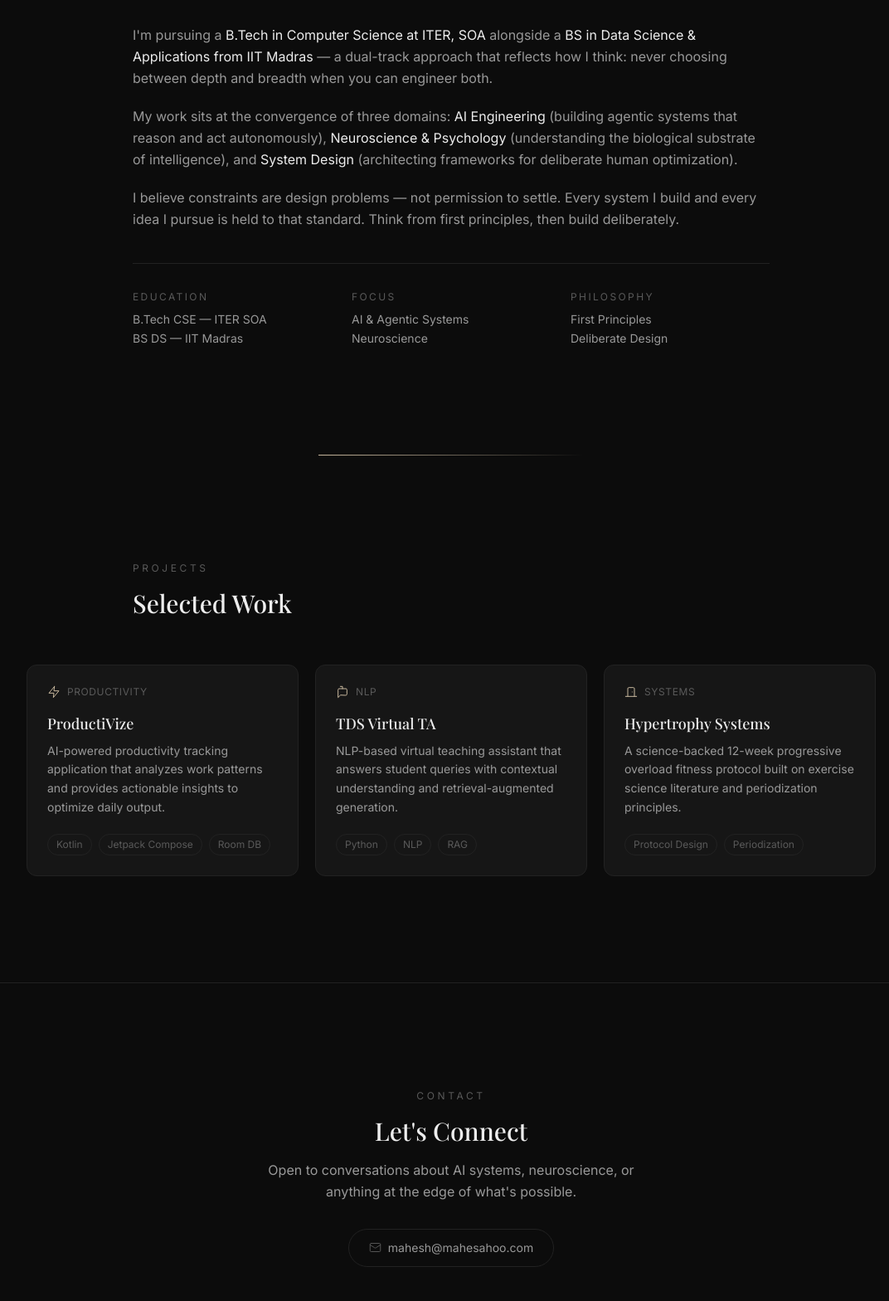
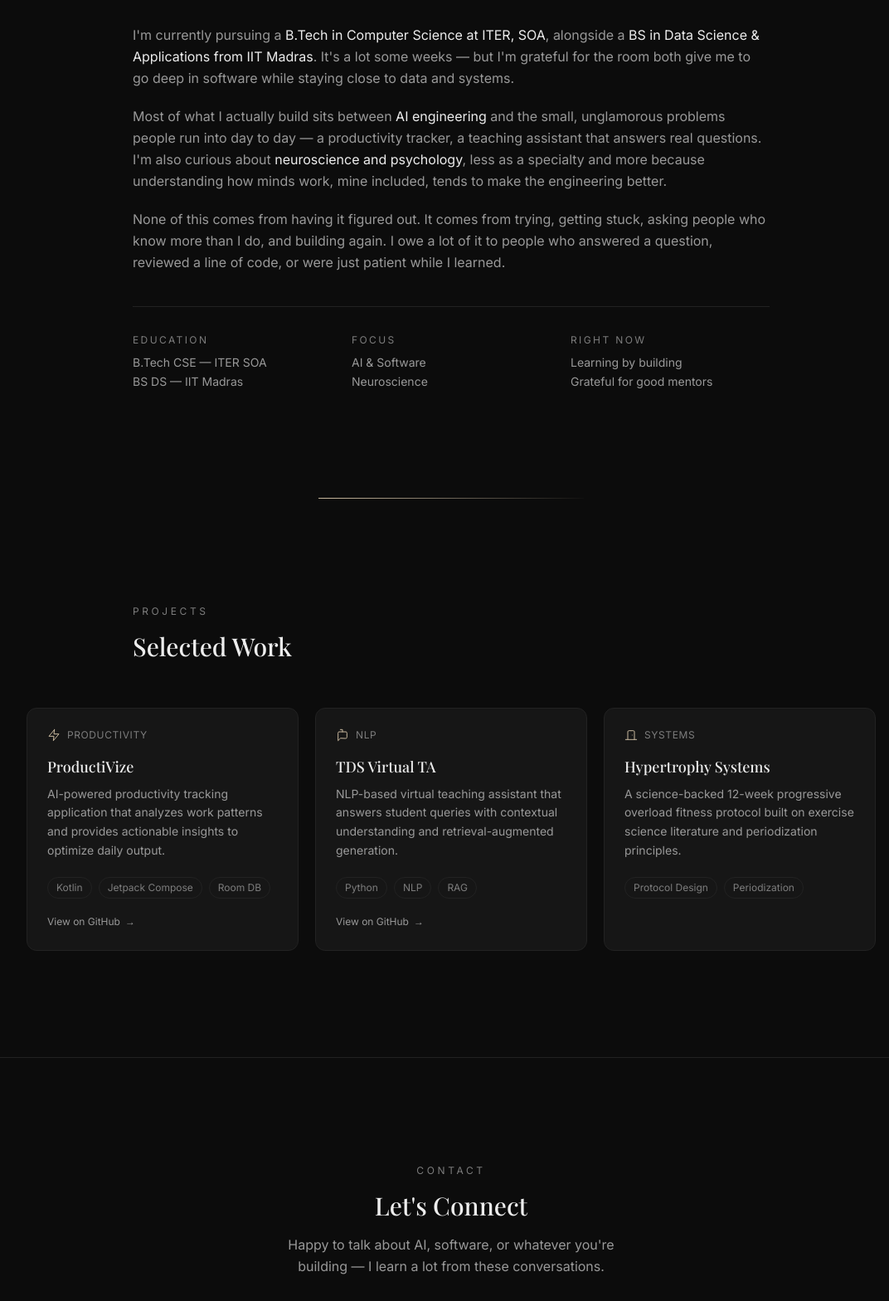
Before and after one commit to mahesahoo/mahesahoo.github.io, a website: page index.html in a window 1280 px wide. Shown: the part 1000-2568 px from the top of the page at 83% size, without its empty margins (96-1168 px from the left). Drawn offline with nearby package versions, Linux system fonts and the light colour scheme; a web font is replaced by a local one.

Commit message:
Compile Tailwind locally, fix a11y contrast, rewrite copy tone
- Replace Tailwind CDN with a locally compiled, minified styles.css
  (no runtime dependency on cdn.tailwindcss.com, no console warning).
  Source lives in src/input.css; see README for the rebuild command.
- Fix WCAG AA contrast failures on --text-muted (was ~2.4:1 light /
  ~2.8:1 dark; now >=4.5:1 in both themes).
- Add GitHub links to the ProductiVize and TDS Virtual TA project cards.
- Add favicon.svg, canonical link, and Open Graph/Twitter meta tags
  for social link previews.
- Make the footer copyright year dynamic instead of hardcoded.
- Rewrite hero/about/footer copy for a more grounded, grateful tone
  instead of the earlier grandiose framing.

```diff
--- a/index.html
+++ b/index.html
@@ -3,248 +3,30 @@
 <head>
   <meta charset="UTF-8" />
   <meta name="viewport" content="width=device-width, initial-scale=1.0" />
-  <title>Mahesh — Multipotentialite Explorer</title>
-  <meta name="description" content="Mahesh — Building Agentic Systems & Exploring Human Potential. AI Engineering, Neuroscience, and System Design." />
+  <title>Mahesh — Student & Builder</title>
+  <meta name="description" content="Mahesh — computer science student building in AI and software, curious about how minds work." />
   <meta name="theme-color" content="#0c0c0c" />
+
+  <!-- Favicon -->
+  <link rel="icon" type="image/svg+xml" href="favicon.svg" />
+  <link rel="apple-touch-icon" href="profile.png" />
+
+  <!-- Canonical + social preview -->
+  <link rel="canonical" href="https://mahesahoo.com/" />
+  <meta property="og:type" content="website" />
+  <meta property="og:url" content="https://mahesahoo.com/" />
+  <meta property="og:title" content="Mahesh — Student & Builder" />
+  <meta property="og:description" content="Computer science student building in AI and software. Grateful for the chance to learn by doing." />
+  <meta property="og:image" content="https://mahesahoo.com/profile.png" />
+  <meta name="twitter:card" content="summary" />
+  <meta name="twitter:title" content="Mahesh — Student & Builder" />
+  <meta name="twitter:description" content="Computer science student building in AI and software. Grateful for the chance to learn by doing." />
+  <meta name="twitter:image" content="https://mahesahoo.com/profile.png" />
+
   <link rel="preconnect" href="https://fonts.googleapis.com" />
   <link rel="preconnect" href="https://fonts.gstatic.com" crossorigin />
   <link href="https://fonts.googleapis.com/css2?family=Playfair+Display:ital,wght@0,400;0,500;0,600;0,700;1,400&family=Inter:wght@300;400;500;600&display=swap" rel="stylesheet" />
-  <script src="https://cdn.tailwindcss.com"></script>
-  <script>
-    tailwind.config = {
-      theme: {
-        extend: {
-          colors: {
-            surface: 'var(--surface)',
-            surfaceLight: 'var(--surface-light)',
-            surfaceCard: 'var(--surface-card)',
-            border: 'var(--border)',
-            borderHover: 'var(--border-hover)',
-            textPrimary: 'var(--text-primary)',
-            textSecondary: 'var(--text-secondary)',
-            textMuted: 'var(--text-muted)',
-            accent: 'var(--accent)',
-          },
-          fontFamily: {
-            serif: ['Playfair Display', 'Georgia', 'serif'],
-            sans: ['Inter', 'system-ui', 'sans-serif'],
-          },
-        },
-      },
-    }
-  </script>
-  <style>
-    :root {
-      --surface: #fafaf8;
-      --surface-light: #f3f3f0;
-      --surface-card: #ffffff;
-      --border: #e8e8e4;
-      --border-hover: #d4d4cf;
-      --text-primary: #1a1a1a;
-      --text-secondary: #6b6b6b;
-      --text-muted: #a3a3a0;
-      --accent: #8b7355;
-      --nav-glass: rgba(250, 250, 248, 0.8);
-      --ring-a: #e8e8e4;
-      --ring-b: #d4d4cf;
-      --card-shadow: rgba(0, 0, 0, 0.06);
-      --selection-bg: rgba(139, 115, 85, 0.15);
-      --scrollbar-track: #fafaf8;
-      --scrollbar-thumb: #d4d4cf;
-      --scrollbar-hover: #b5b5b0;
-    }
-
-    html.dark {
-      --surface: #0c0c0c;
-      --surface-light: #121212;
-      --surface-card: #161616;
-      --border: #222222;
-      --border-hover: #2e2e2e;
-      --text-primary: #ededed;
-      --text-secondary: #999999;
-      --text-muted: #5a5a5a;
-      --accent: #c8b89e;
-      --nav-glass: rgba(12, 12, 12, 0.8);
-      --ring-a: #222222;
-      --ring-b: #2e2e2e;
-      --card-shadow: rgba(0, 0, 0, 0.35);
-      --selection-bg: rgba(200, 184, 158, 0.2);
-      --scrollbar-track: #0c0c0c;
-      --scrollbar-thumb: #222222;
-      --scrollbar-hover: #2e2e2e;
-    }
-
-    * { -webkit-font-smoothing: antialiased; -moz-osx-font-smoothing: grayscale; }
-    ::selection { background: var(--selection-bg); color: var(--text-primary); }
-    ::-webkit-scrollbar { width: 5px; }
-    ::-webkit-scrollbar-track { background: var(--scrollbar-track); }
-    ::-webkit-scrollbar-thumb { background: var(--scrollbar-thumb); border-radius: 3px; }
-    ::-webkit-scrollbar-thumb:hover { background: var(--scrollbar-hover); }
-
-    html, body {
-      transition: background-color 0.5s cubic-bezier(0.22, 1, 0.36, 1),
-                  color 0.5s cubic-bezier(0.22, 1, 0.36, 1);
-    }
-
-    .theme-transition,
-    .theme-transition *:not(img):not(svg) {
-      transition: background-color 0.5s cubic-bezier(0.22, 1, 0.36, 1),
-                  color 0.5s cubic-bezier(0.22, 1, 0.36, 1),
-                  border-color 0.5s cubic-bezier(0.22, 1, 0.36, 1);
-    }
-
-    .fade-in {
-      opacity: 0;
-      transform: translateY(24px);
-      transition: opacity 0.7s cubic-bezier(0.22, 1, 0.36, 1),
-                  transform 0.7s cubic-bezier(0.22, 1, 0.36, 1);
-    }
-    .fade-in.visible {
-      opacity: 1;
-      transform: translateY(0);
-    }
-
-    .nav-glass {
-      background: var(--nav-glass);
-      backdrop-filter: blur(20px) saturate(1.2);
-      -webkit-backdrop-filter: blur(20px) saturate(1.2);
-    }
-
-    .card-hover {
-      transition: transform 0.4s cubic-bezier(0.22, 1, 0.36, 1),
-                  border-color 0.4s cubic-bezier(0.22, 1, 0.36, 1),
-                  box-shadow 0.4s cubic-bezier(0.22, 1, 0.36, 1),
-                  background-color 0.5s cubic-bezier(0.22, 1, 0.36, 1);
-    }
-    .card-hover:hover {
-      transform: translateY(-4px);
-      border-color: var(--border-hover);
-      box-shadow: 0 12px 40px var(--card-shadow);
-    }
-
-    .link-underline {
-      position: relative;
-    }
-    .link-underline::after {
-      content: '';
-      position: absolute;
-      bottom: -2px;
-      left: 0;
-      width: 0;
-      height: 1px;
-      background: var(--accent);
-      transition: width 0.3s cubic-bezier(0.22, 1, 0.36, 1);
-    }
-    .link-underline:hover::after {
-      width: 100%;
-    }
-
-    .profile-ring {
-      background: conic-gradient(from 0deg, var(--ring-a), var(--ring-b), var(--ring-a));
-      padding: 2px;
-      border-radius: 9999px;
-      transition: background 0.5s ease;
-    }
-
-    .nav-link {
-      transition: color 0.3s ease;
-    }
-    .nav-link:hover {
-      color: var(--text-primary);
-    }
-
-    .mobile-menu {
-      max-height: 0;
-      overflow: hidden;
-      transition: max-height 0.4s cubic-bezier(0.22, 1, 0.36, 1),
-                  opacity 0.3s ease;
-      opacity: 0;
-    }
-    .mobile-menu.open {
-      max-height: 300px;
-      opacity: 1;
-    }
-
-    @keyframes float {
-      0%, 100% { transform: translateY(0); }
-      50% { transform: translateY(-8px); }
-    }
-    .float {
-      animation: float 6s cubic-bezier(0.37, 0, 0.63, 1) infinite;
-    }
-
-    @keyframes glow-pulse {
-      0%, 100% { opacity: 0.3; transform: scale(1); }
-      50% { opacity: 0.5; transform: scale(1.05); }
-    }
-    .glow-orb {
-      position: absolute;
-      width: 200px;
-      height: 200px;
-      border-radius: 9999px;
-      background: radial-gradient(circle, var(--accent) 0%, transparent 70%);
-      filter: blur(60px);
-      opacity: 0.3;
-      animation: glow-pulse 5s ease-in-out infinite;
-      pointer-events: none;
-      z-index: -1;
-    }
-
-    @keyframes blink {
-      0%, 100% { opacity: 1; }
-      50% { opacity: 0; }
-    }
-    .cursor-blink::after {
-      content: '|';
-      display: inline-block;
-      margin-left: 2px;
-      color: var(--accent);
-      animation: blink 1s step-end infinite;
-      font-weight: 300;
-    }
-
-    @keyframes gradient-slide {
-      0% { background-position: 0% 50%; }
-      50% { background-position: 100% 50%; }
-      100% { background-position: 0% 50%; }
-    }
-    .animated-line {
-      height: 1px;
-      background: linear-gradient(90deg, transparent, var(--accent), transparent);
-      background-size: 200% 100%;
-      animation: gradient-slide 4s ease infinite;
-    }
-
-    @keyframes fade-in-up {
-      from { opacity: 0; transform: translateY(30px) scale(0.98); }
-      to { opacity: 1; transform: translateY(0) scale(1); }
-    }
-
-    .tag-hover {
-      transition: border-color 0.3s ease, color 0.3s ease, transform 0.3s ease;
-    }
-    .tag-hover:hover {
-      border-color: var(--border-hover);
-      color: var(--text-secondary);
-      transform: translateY(-1px);
-    }
-
-    .sun-icon { display: none; }
-    .moon-icon { display: block; }
-    html.dark .sun-icon { display: block; }
-    html.dark .moon-icon { display: none; }
-
-    #theme-toggle, #theme-toggle-mobile {
-      transition: transform 0.3s cubic-bezier(0.22, 1, 0.36, 1),
-                  color 0.3s ease;
-    }
-    #theme-toggle:hover, #theme-toggle-mobile:hover {
-      transform: scale(1.1);
-    }
-    #theme-toggle:active, #theme-toggle-mobile:active {
-      transform: scale(0.95);
-    }
-  </style>
+  <link rel="stylesheet" href="styles.css" />
   <script>
     if (localStorage.getItem('theme') !== 'light') {
       document.documentElement.classList.add('dark');
@@ -314,13 +96,13 @@
         </div>
       </div>
       <div class="md:col-span-3 text-center md:text-left fade-in" style="transition-delay: 0.15s">
-        <p class="text-textMuted text-xs tracking-[0.3em] uppercase mb-4 font-sans cursor-blink">Multipotentialite Explorer</p>
+        <p class="text-textMuted text-xs tracking-[0.3em] uppercase mb-4 font-sans cursor-blink">Student of Computer Science & Data Science</p>
         <h1 class="font-serif text-4xl md:text-5xl lg:text-6xl font-medium leading-tight mb-6 text-textPrimary">
           Mahesh
         </h1>
         <p class="text-textSecondary text-base md:text-lg leading-relaxed max-w-xl mb-8">
-          Building agentic systems at the intersection of AI engineering and human potential.
-          I study how minds work — biological and artificial — then design systems that amplify both.
+          I'm a student who builds — mostly in AI and software, sometimes in how people think and train.
+          Grateful for the teachers, timing, and long hours that got me this far, and aware there's a lot further to go.
         </p>
         <div class="flex flex-wrap gap-3 justify-center md:justify-start">
           <a href="#projects" class="group px-5 py-2.5 text-sm border border-border rounded-full text-textSecondary hover:text-textPrimary hover:border-accent transition-all duration-300 hover:shadow-[0_0_20px_rgba(139,115,85,0.12)]">
@@ -342,26 +124,27 @@
       <div class="fade-in">
         <p class="text-textMuted text-xs tracking-[0.3em] uppercase mb-4 font-sans">About</p>
         <h2 class="font-serif text-2xl md:text-3xl font-medium mb-8 text-textPrimary">
-          Bridging Disciplines, Building Systems
+          Learning by Building
         </h2>
       </div>
       <div class="space-y-5 fade-in" style="transition-delay: 0.1s">
         <p class="text-textSecondary leading-relaxed">
-          I'm pursuing a <span class="text-textPrimary">B.Tech in Computer Science at ITER, SOA</span> alongside a
-          <span class="text-textPrimary">BS in Data Science & Applications from IIT Madras</span> — a dual-track
-          approach that reflects how I think: never choosing between depth and breadth when you can engineer both.
+          I'm currently pursuing a <span class="text-textPrimary">B.Tech in Computer Science at ITER, SOA</span>,
+          alongside a <span class="text-textPrimary">BS in Data Science & Applications from IIT Madras</span>.
+          It's a lot some weeks — but I'm grateful for the room both give me to go deep in software while
+          staying close to data and systems.
         </p>
         <p class="text-textSecondary leading-relaxed">
-          My work sits at the convergence of three domains: <span class="text-textPrimary">AI Engineering</span>
-          (building agentic systems that reason and act autonomously),
-          <span class="text-textPrimary">Neuroscience & Psychology</span>
-          (understanding the biological substrate of intelligence), and
-          <span class="text-textPrimary">System Design</span>
-          (architecting frameworks for deliberate human optimization).
+          Most of what I actually build sits between <span class="text-textPrimary">AI engineering</span> and the
+          small, unglamorous problems people run into day to day — a productivity tracker, a teaching assistant
+          that answers real questions. I'm also curious about <span class="text-textPrimary">neuroscience and
+          psychology</span>, less as a specialty and more because understanding how minds work, mine included,
+          tends to make the engineering better.
         </p>
         <p class="text-textSecondary leading-relaxed">
-          I believe constraints are design problems — not permission to settle. Every system I build
-          and every idea I pursue is held to that standard. Think from first principles, then build deliberately.
+          None of this comes from having it figured out. It comes from trying, getting stuck, asking people who
+          know more than I do, and building again. I owe a lot of it to people who answered a question, reviewed
+          a line of code, or were just patient while I learned.
         </p>
       </div>
       <div class="mt-10 pt-8 border-t border-border grid grid-cols-1 sm:grid-cols-3 gap-6 fade-in" style="transition-delay: 0.2s">
@@ -372,13 +155,13 @@
         </div>
         <div>
           <p class="text-textMuted text-xs tracking-[0.2em] uppercase mb-2">Focus</p>
-          <p class="text-textSecondary text-sm leading-relaxed">AI & Agentic Systems</p>
+          <p class="text-textSecondary text-sm leading-relaxed">AI & Software</p>
           <p class="text-textSecondary text-sm leading-relaxed">Neuroscience</p>
         </div>
         <div>
-          <p class="text-textMuted text-xs tracking-[0.2em] uppercase mb-2">Philosophy</p>
-          <p class="text-textSecondary text-sm leading-relaxed">First Principles</p>
-          <p class="text-textSecondary text-sm leading-relaxed">Deliberate Design</p>
+          <p class="text-textMuted text-xs tracking-[0.2em] uppercase mb-2">Right now</p>
+          <p class="text-textSecondary text-sm leading-relaxed">Learning by building</p>
+          <p class="text-textSecondary text-sm leading-relaxed">Grateful for good mentors</p>
         </div>
       </div>
     </div>
@@ -414,6 +197,10 @@
             <span class="text-xs px-2.5 py-1 rounded-full border border-border text-textMuted tag-hover">Jetpack Compose</span>
             <span class="text-xs px-2.5 py-1 rounded-full border border-border text-textMuted tag-hover">Room DB</span>
           </div>
+          <a href="https://github.com/mahesahoo/ProductiVize" target="_blank" rel="noopener noreferrer" class="group inline-flex items-center gap-1.5 mt-5 text-xs text-textSecondary hover:text-accent transition-colors duration-300">
+            View on GitHub
+            <span class="inline-block transition-transform duration-300 group-hover:translate-x-0.5">&rarr;</span>
+          </a>
         </div>
 
         <!-- Card 2 -->
@@ -433,6 +220,10 @@
             <span class="text-xs px-2.5 py-1 rounded-full border border-border text-textMuted tag-hover">NLP</span>
             <span class="text-xs px-2.5 py-1 rounded-full border border-border text-textMuted tag-hover">RAG</span>
           </div>
+          <a href="https://github.com/mahesahoo/tds-virtual-ta" target="_blank" rel="noopener noreferrer" class="group inline-flex items-center gap-1.5 mt-5 text-xs text-textSecondary hover:text-accent transition-colors duration-300">
+            View on GitHub
+            <span class="inline-block transition-transform duration-300 group-hover:translate-x-0.5">&rarr;</span>
+          </a>
         </div>
 
         <!-- Card 3 -->
@@ -466,7 +257,7 @@
           Let's Connect
         </h2>
         <p class="text-textSecondary leading-relaxed mb-8 max-w-md mx-auto">
-          Open to conversations about AI systems, neuroscience, or anything at the edge of what's possible.
+          Happy to talk about AI, software, or whatever you're building — I learn a lot from these conversations.
         </p>
         <a href="mailto:mahesh@mahesahoo.com" class="inline-flex items-center gap-2 px-6 py-3 text-sm border border-border rounded-full text-textSecondary hover:text-textPrimary hover:border-borderHover transition-all duration-300 mb-12 group">
           <svg xmlns="http://www.w3.org/2000/svg" width="15" height="15" viewBox="0 0 24 24" fill="none" stroke="currentColor" stroke-width="1.5" stroke-linecap="round" stroke-linejoin="round" class="text-textMuted group-hover:text-accent transition-colors duration-300">
@@ -503,7 +294,7 @@
       <div class="fade-in" style="transition-delay: 0.2s">
         <div class="w-12 animated-line mx-auto mb-6"></div>
         <p class="text-textMuted text-xs tracking-wide">
-          &copy; 2026 &nbsp;|&nbsp; Mahesh. Built from first principles.
+          &copy; <span id="year">2026</span> &nbsp;|&nbsp; Mahesh. Thanks for reading this far.
         </p>
       </div>
     </div>
@@ -547,6 +338,8 @@
     document.getElementById('theme-toggle').addEventListener('click', toggleTheme);
     document.getElementById('theme-toggle-mobile').addEventListener('click', toggleTheme);
 
+    document.getElementById('year').textContent = new Date().getFullYear();
+
     document.querySelectorAll('a[href^="#"]').forEach((anchor) => {
       anchor.addEventListener('click', (e) => {
         e.preventDefault();
--- /dev/null
+++ b/src/input.css
@@ -0,0 +1,235 @@
+@import "tailwindcss";
+
+/* Map the site's CSS-variable theme into Tailwind's utility namespace so
+   classes like bg-surface / text-textMuted / border-borderHover resolve to
+   the same variables the :root / .dark blocks below control. */
+@theme {
+  --color-surface: var(--surface);
+  --color-surfaceLight: var(--surface-light);
+  --color-surfaceCard: var(--surface-card);
+  --color-border: var(--border);
+  --color-borderHover: var(--border-hover);
+  --color-textPrimary: var(--text-primary);
+  --color-textSecondary: var(--text-secondary);
+  --color-textMuted: var(--text-muted);
+  --color-accent: var(--accent);
+
+  --font-serif: 'Playfair Display', Georgia, serif;
+  --font-sans: 'Inter', system-ui, sans-serif;
+}
+
+:root {
+  --surface: #fafaf8;
+  --surface-light: #f3f3f0;
+  --surface-card: #ffffff;
+  --border: #e8e8e4;
+  --border-hover: #d4d4cf;
+  --text-primary: #1a1a1a;
+  --text-secondary: #6b6b6b;
+  /* #737373 — was #a3a3a0, which read at ~2.4:1 against --surface and
+     failed WCAG AA (4.5:1) for the small uppercase labels/tags it's used
+     on. This clears 4.5:1 while staying visually lighter than --text-secondary. */
+  --text-muted: #737373;
+  --accent: #8b7355;
+  --nav-glass: rgba(250, 250, 248, 0.8);
+  --ring-a: #e8e8e4;
+  --ring-b: #d4d4cf;
+  --card-shadow: rgba(0, 0, 0, 0.06);
+  --selection-bg: rgba(139, 115, 85, 0.15);
+  --scrollbar-track: #fafaf8;
+  --scrollbar-thumb: #d4d4cf;
+  --scrollbar-hover: #b5b5b0;
+}
+
+html.dark {
+  --surface: #0c0c0c;
+  --surface-light: #121212;
+  --surface-card: #161616;
+  --border: #222222;
+  --border-hover: #2e2e2e;
+  --text-primary: #ededed;
+  --text-secondary: #999999;
+  /* #7d7d7d — was #5a5a5a, ~2.8:1 against --surface, same AA failure as
+     the light theme above. This clears 4.5:1. */
+  --text-muted: #7d7d7d;
+  --accent: #c8b89e;
+  --nav-glass: rgba(12, 12, 12, 0.8);
+  --ring-a: #222222;
+  --ring-b: #2e2e2e;
+  --card-shadow: rgba(0, 0, 0, 0.35);
+  --selection-bg: rgba(200, 184, 158, 0.2);
+  --scrollbar-track: #0c0c0c;
+  --scrollbar-thumb: #222222;
+  --scrollbar-hover: #2e2e2e;
+}
+
+* { -webkit-font-smoothing: antialiased; -moz-osx-font-smoothing: grayscale; }
+::selection { background: var(--selection-bg); color: var(--text-primary); }
+::-webkit-scrollbar { width: 5px; }
+::-webkit-scrollbar-track { background: var(--scrollbar-track); }
+::-webkit-scrollbar-thumb { background: var(--scrollbar-thumb); border-radius: 3px; }
+::-webkit-scrollbar-thumb:hover { background: var(--scrollbar-hover); }
+
+html, body {
+  transition: background-color 0.5s cubic-bezier(0.22, 1, 0.36, 1),
+              color 0.5s cubic-bezier(0.22, 1, 0.36, 1);
+}
+
+.theme-transition,
+.theme-transition *:not(img):not(svg) {
+  transition: background-color 0.5s cubic-bezier(0.22, 1, 0.36, 1),
+              color 0.5s cubic-bezier(0.22, 1, 0.36, 1),
+              border-color 0.5s cubic-bezier(0.22, 1, 0.36, 1);
+}
+
+.fade-in {
+  opacity: 0;
+  transform: translateY(24px);
+  transition: opacity 0.7s cubic-bezier(0.22, 1, 0.36, 1),
+              transform 0.7s cubic-bezier(0.22, 1, 0.36, 1);
+}
+.fade-in.visible {
+  opacity: 1;
+  transform: translateY(0);
+}
+
+.nav-glass {
+  background: var(--nav-glass);
+  backdrop-filter: blur(20px) saturate(1.2);
+  -webkit-backdrop-filter: blur(20px) saturate(1.2);
+}
+
+.card-hover {
+  transition: transform 0.4s cubic-bezier(0.22, 1, 0.36, 1),
+              border-color 0.4s cubic-bezier(0.22, 1, 0.36, 1),
+              box-shadow 0.4s cubic-bezier(0.22, 1, 0.36, 1),
+              background-color 0.5s cubic-bezier(0.22, 1, 0.36, 1);
+}
+.card-hover:hover {
+  transform: translateY(-4px);
+  border-color: var(--border-hover);
+  box-shadow: 0 12px 40px var(--card-shadow);
+}
+
+.link-underline {
+  position: relative;
+}
+.link-underline::after {
+  content: '';
+  position: absolute;
+  bottom: -2px;
+  left: 0;
+  width: 0;
+  height: 1px;
+  background: var(--accent);
+  transition: width 0.3s cubic-bezier(0.22, 1, 0.36, 1);
+}
+.link-underline:hover::after {
+  width: 100%;
+}
+
+.profile-ring {
+  background: conic-gradient(from 0deg, var(--ring-a), var(--ring-b), var(--ring-a));
+  padding: 2px;
+  border-radius: 9999px;
+  transition: background 0.5s ease;
+}
+
+.nav-link {
+  transition: color 0.3s ease;
+}
+.nav-link:hover {
+  color: var(--text-primary);
+}
+
+.mobile-menu {
+  max-height: 0;
+  overflow: hidden;
+  transition: max-height 0.4s cubic-bezier(0.22, 1, 0.36, 1),
+              opacity 0.3s ease;
+  opacity: 0;
+}
+.mobile-menu.open {
+  max-height: 300px;
+  opacity: 1;
+}
+
+@keyframes float {
+  0%, 100% { transform: translateY(0); }
+  50% { transform: translateY(-8px); }
+}
+.float {
+  animation: float 6s cubic-bezier(0.37, 0, 0.63, 1) infinite;
+}
+
+@keyframes glow-pulse {
+  0%, 100% { opacity: 0.3; transform: scale(1); }
+  50% { opacity: 0.5; transform: scale(1.05); }
+}
+.glow-orb {
+  position: absolute;
+  width: 200px;
+  height: 200px;
+  border-radius: 9999px;
+  background: radial-gradient(circle, var(--accent) 0%, transparent 70%);
+  filter: blur(60px);
+  opacity: 0.3;
+  animation: glow-pulse 5s ease-in-out infinite;
+  pointer-events: none;
+  z-index: -1;
+}
+
+@keyframes blink {
+  0%, 100% { opacity: 1; }
+  50% { opacity: 0; }
+}
+.cursor-blink::after {
+  content: '|';
+  display: inline-block;
+  margin-left: 2px;
+  color: var(--accent);
+  animation: blink 1s step-end infinite;
+  font-weight: 300;
+}
+
+@keyframes gradient-slide {
+  0% { background-position: 0% 50%; }
+  50% { background-position: 100% 50%; }
+  100% { background-position: 0% 50%; }
+}
+.animated-line {
+  height: 1px;
+  background: linear-gradient(90deg, transparent, var(--accent), transparent);
+  background-size: 200% 100%;
+  animation: gradient-slide 4s ease infinite;
+}
+
+@keyframes fade-in-up {
+  from { opacity: 0; transform: translateY(30px) scale(0.98); }
+  to { opacity: 1; transform: translateY(0) scale(1); }
+}
+
+.tag-hover {
+  transition: border-color 0.3s ease, color 0.3s ease, transform 0.3s ease;
+}
+.tag-hover:hover {
+  border-color: var(--border-hover);
+  color: var(--text-secondary);
+  transform: translateY(-1px);
+}
+
+.sun-icon { display: none; }
+.moon-icon { display: block; }
+html.dark .sun-icon { display: block; }
+html.dark .moon-icon { display: none; }
+
+#theme-toggle, #theme-toggle-mobile {
+  transition: transform 0.3s cubic-bezier(0.22, 1, 0.36, 1),
+              color 0.3s ease;
+}
+#theme-toggle:hover, #theme-toggle-mobile:hover {
+  transform: scale(1.1);
+}
+#theme-toggle:active, #theme-toggle-mobile:active {
+  transform: scale(0.95);
+}
```
Also changed, not shown: package.json (added, +14 -0 lines), README.md (added), favicon.svg (added), styles.css (added), 2 other files.
